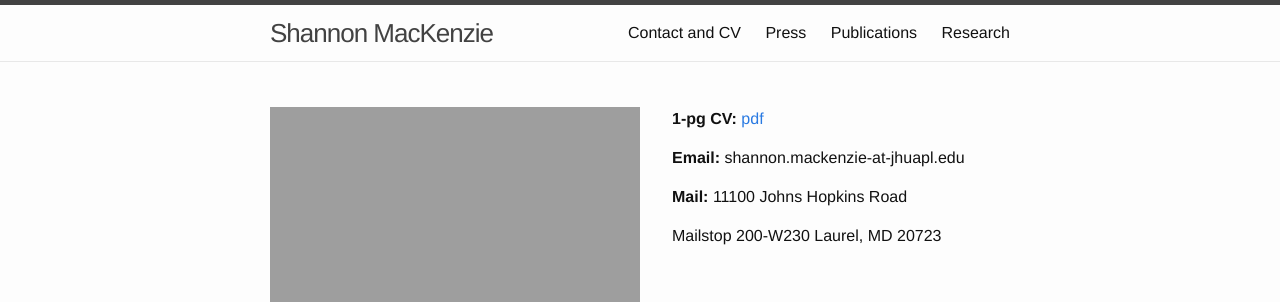
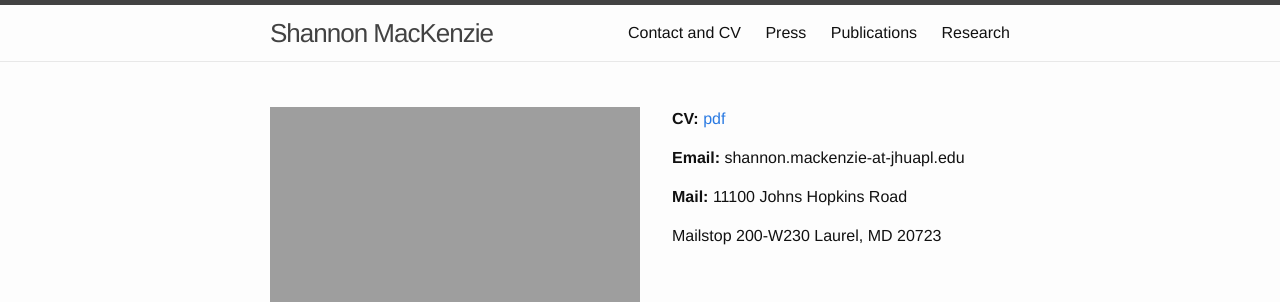
Before and after one commit to shannonmackenzie/shannonmackenzie.github.io, a Jekyll site: the page built from contactandcv.md, in a window 1280 px wide. Shown: the top 302 px of the page. Built offline with Jekyll 4.4.1, drawn with Linux system fonts in a browser that asks for light colours.

Commit message:
Update contactandcv.md

```diff
--- a/contactandcv.md
+++ b/contactandcv.md
@@ -11,7 +11,7 @@
 
 <p>
 <img src="{{ site.url }}/images/26454324292_4515eac1ba_o.jpg" alt="3 minute thesis presentation, 2016" style="float:left;width:50%;height:50%">
-<p>     <b> 1-pg CV: </b> <a href="https://github.com/shannonmackenzie/shannonmackenzie.github.io/blob/master/cvs/cv_June2019_full.pdf"> pdf</a></p>
+<p>     <b> CV: </b> <a href="https://github.com/shannonmackenzie/shannonmackenzie.github.io/blob/master/cvs/MacKenzie_cv_202210.pdf"> pdf</a></p>
 
  <p>     <b> Email: </b> shannon.mackenzie-at-jhuapl.edu </p>
 
```
